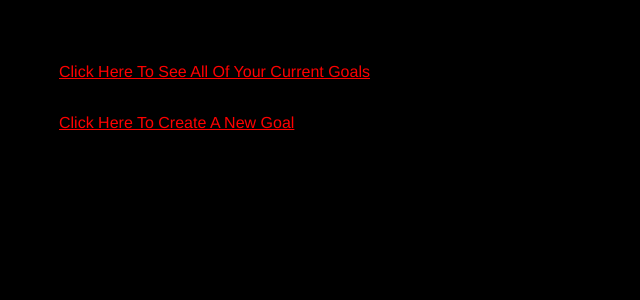
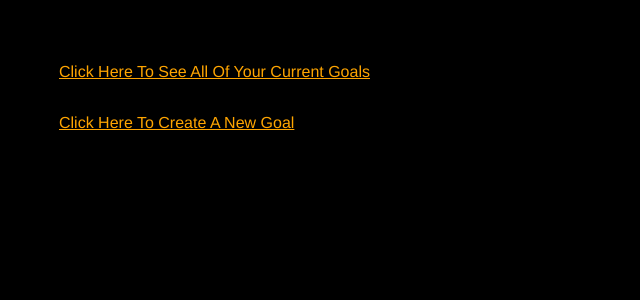
Before and after one commit to OGonzalezNYC/goals-frontend, a React (Create React App) app: page / in a window 1280 px wide. Shown: the top 300 px of the page, without its empty margins (0-640 px from the left). Built offline with nearby package versions, Linux system fonts and the light colour scheme; no server answers.

Commit message:
color: orange;

```diff
--- a/src/App.css
+++ b/src/App.css
@@ -41,7 +41,8 @@ body {
 }
 
 a {
-  color: red;
+  /* color: red; */
+  color: orange;
   /* font-family: Arial; */
   font-family: Helvetica;
 
```
